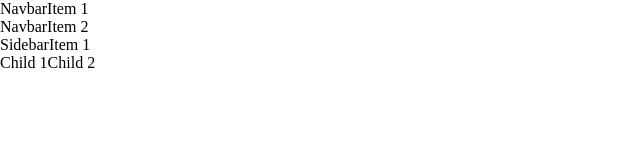
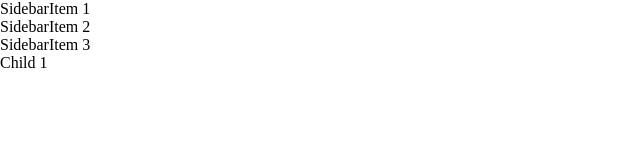
Before and after one commit to MehranMirkhan/mehranmirkhan.github.io, a Gatsby site: page /layout in a window 1280 px wide. Shown: the full height of the page, 0-640 px from the left. Built offline with nearby package versions, Linux system fonts and the light colour scheme; Gatsby itself is replaced by a stand-in of ours.

Commit message:
fix(layout): Removed Navbar element and added body element

```diff
--- a/src/components/Layout.js
+++ b/src/components/Layout.js
@@ -4,19 +4,19 @@
 import { extractChildren } from "../utils";
 
 class Layout extends React.Component {
-  static NavbarItem = styled.div``;
   static SidebarItem = styled.div``;
+  static Body = styled.div``;
 
   render() {
-    const [navbarItems, sidebarItems, rest] = extractChildren(
+    const [sidebarItems, body, rest] = extractChildren(
       this.props.children,
-      Layout.NavbarItem,
-      Layout.SidebarItem
+      Layout.SidebarItem,
+      Layout.Body
     );
     return (
       <main>
-        {navbarItems}
         {sidebarItems}
+        {body}
         {rest}
       </main>
     );
--- a/src/pages/index.js
+++ b/src/pages/index.js
@@ -24,7 +24,6 @@
   <main>
     <Center>
       <TitleText id="welcome">Hello, World!</TitleText>
-      <SubtitleText>Produced by Gatsby</SubtitleText>
     </Center>
   </main>
 );
--- a/src/pages/layout.js
+++ b/src/pages/layout.js
@@ -1,14 +1,12 @@
 import React from "react";
-import styled from "styled-components";
 
 import Layout from "../components/Layout";
 
 export default () => (
   <Layout>
-    <Layout.NavbarItem>NavbarItem 1</Layout.NavbarItem>
+    <Layout.SidebarItem>SidebarItem 1</Layout.SidebarItem>
+    <Layout.SidebarItem>SidebarItem 2</Layout.SidebarItem>
+    <Layout.SidebarItem>SidebarItem 3</Layout.SidebarItem>
     <span>Child 1</span>
-    <Layout.SidebarItem>SidebarItem 1</Layout.SidebarItem>
-    <span>Child 2</span>
-    <Layout.NavbarItem>NavbarItem 2</Layout.NavbarItem>
   </Layout>
 );
```
